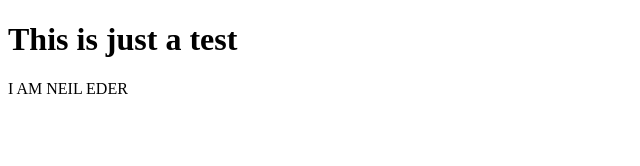
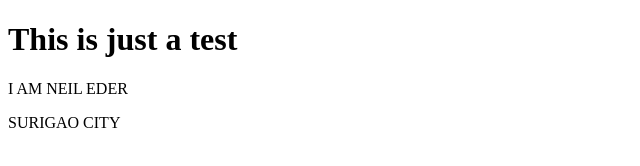
Before and after one commit to neileder71/new, a plain HTML site: page index.html in a window 1280 px wide. Shown: the whole page, without its empty margins (0-640 px from the left). Drawn offline with Linux system fonts and the light colour scheme.

Commit message:
Update index.html

```diff
--- a/index.html
+++ b/index.html
@@ -13,6 +13,7 @@
             <h1>This is just a test</h1>
             <div class="inner">
                 <p>I AM NEIL EDER</p>
+                <p>SURIGAO CITY</p>
             </div>
         </div>
     </div>
```
